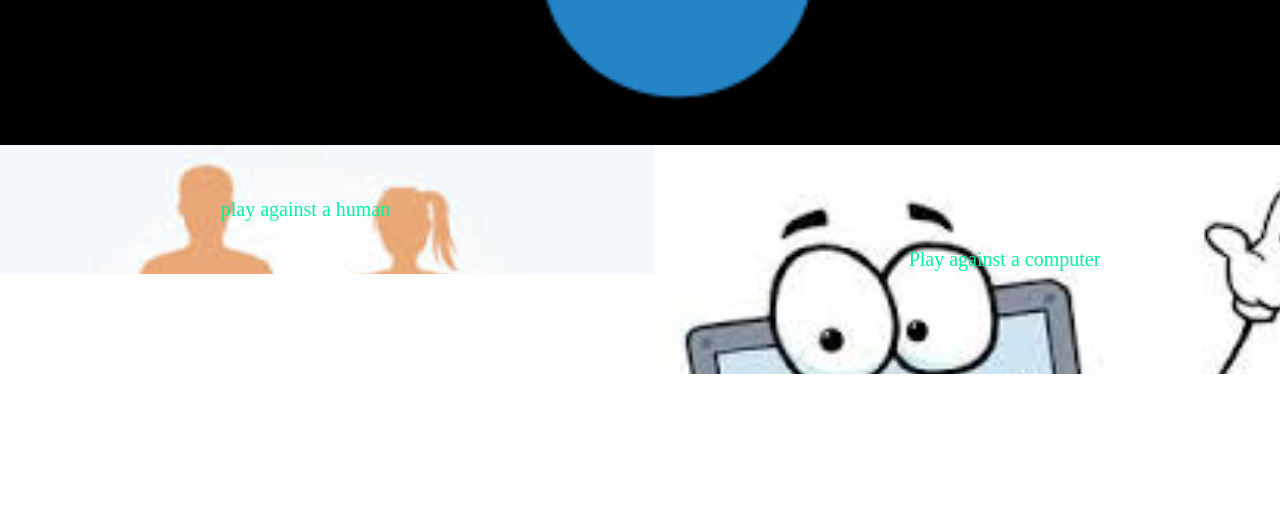
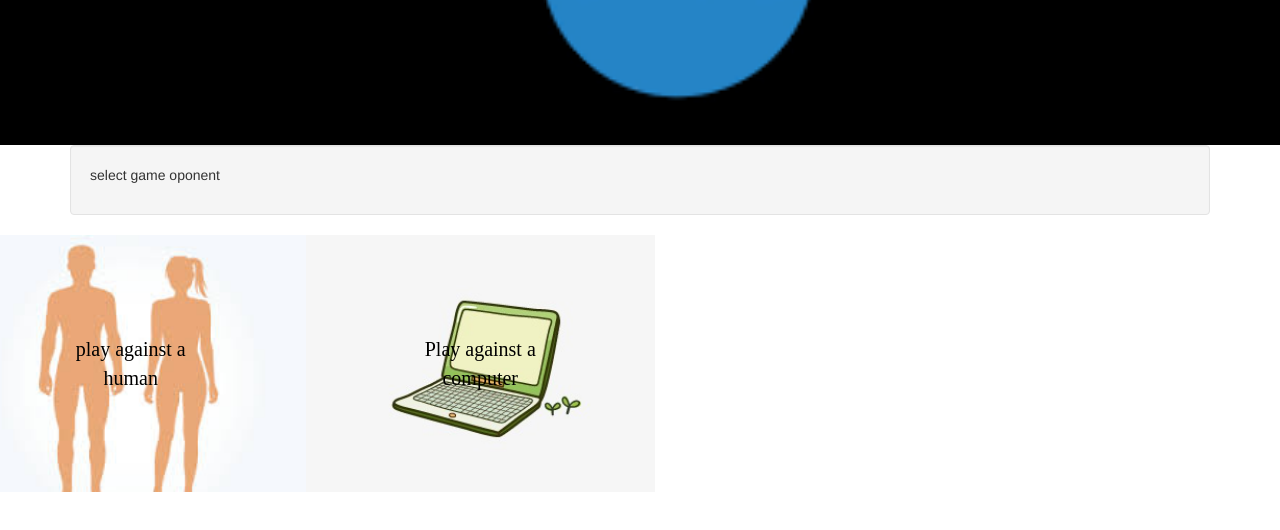
Before and after one commit to Monroe100/Pig-dice, a plain HTML site: page index.html in a window 1280 px wide. Shown: the part 222-752 px from the top of the page. Drawn offline with nearby package versions, Linux system fonts and the light colour scheme.

Commit message:
added class well in index.html

```diff
--- a/css/styles.css
+++ b/css/styles.css
@@ -16,7 +16,7 @@
         margin-left: -10%;
         margin-right: -10%;
         text-align: center;
-        color: #02F2A2;
+        color: black;
         font-family: serif;
         font-size: 20px;
       }
@@ -24,18 +24,18 @@
       #human{
         background-image: url("../img/human.jpeg");
         background-size: cover;
-        padding: 50px;
+        padding: 100px;
         margin-right: -30px;
 
 }
     #computer{
-      background-image: url("../img/comp.jpeg");
+      background-image: url("../img/comp.jpg");
       background-size: cover;
       padding: 100px;
       margin-right: -30px;
     }
     #human:hover,
     #computer:hover {
-        color:black;
+        color:blue;
         opacity:0.7;
       }
--- a/index.html
+++ b/index.html
@@ -19,11 +19,14 @@
 
       </div>
     </div>
+    <div class="well">
+    <p>select game oponent</p>
+  </div>
 <div class="play">
   <div class="row">
-    <div class="col-md-6">
+    <div class="col-md-3">
       <p id="human">play against a human</p>
     </div>
-    <div class="col-md-6">
+    <div class="col-md-3">
       <p id="computer">Play against a computer</p>
     </div>
```
Also changed, not shown: img/comp.jpg (added).
